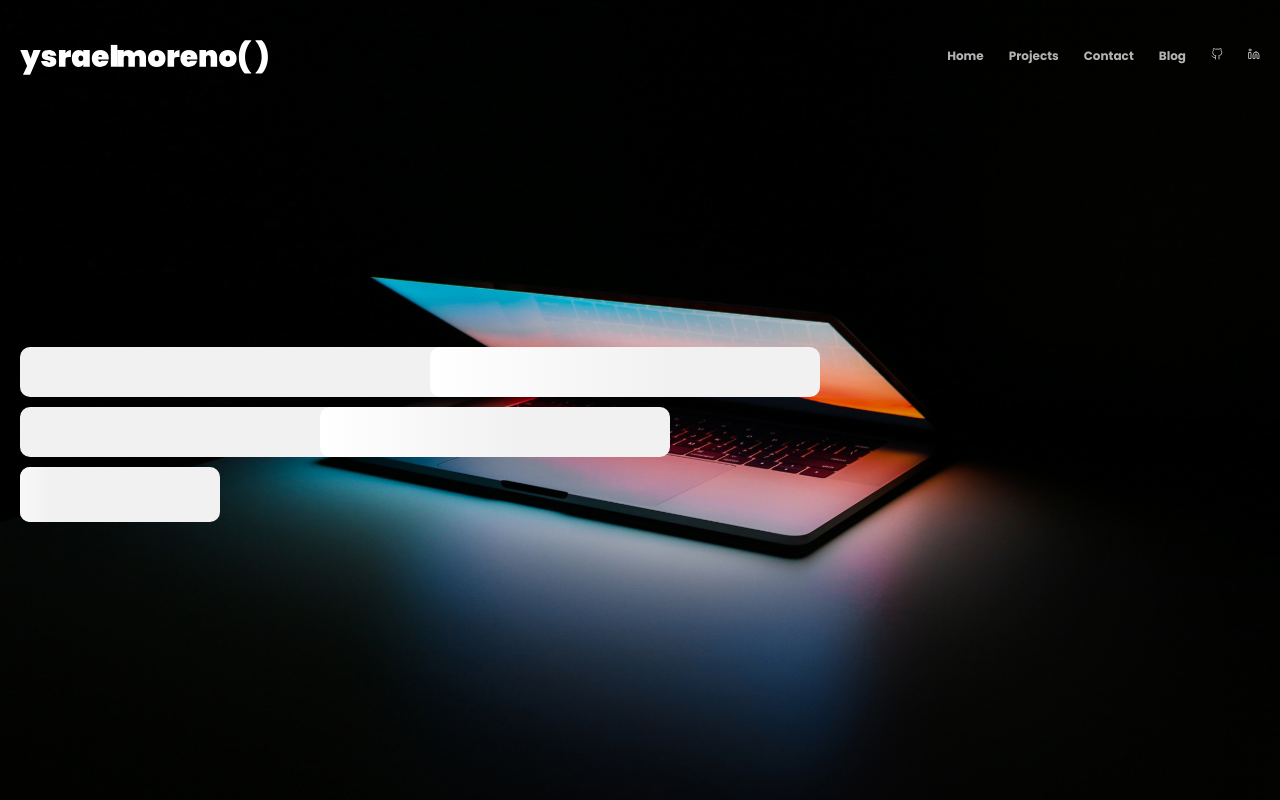
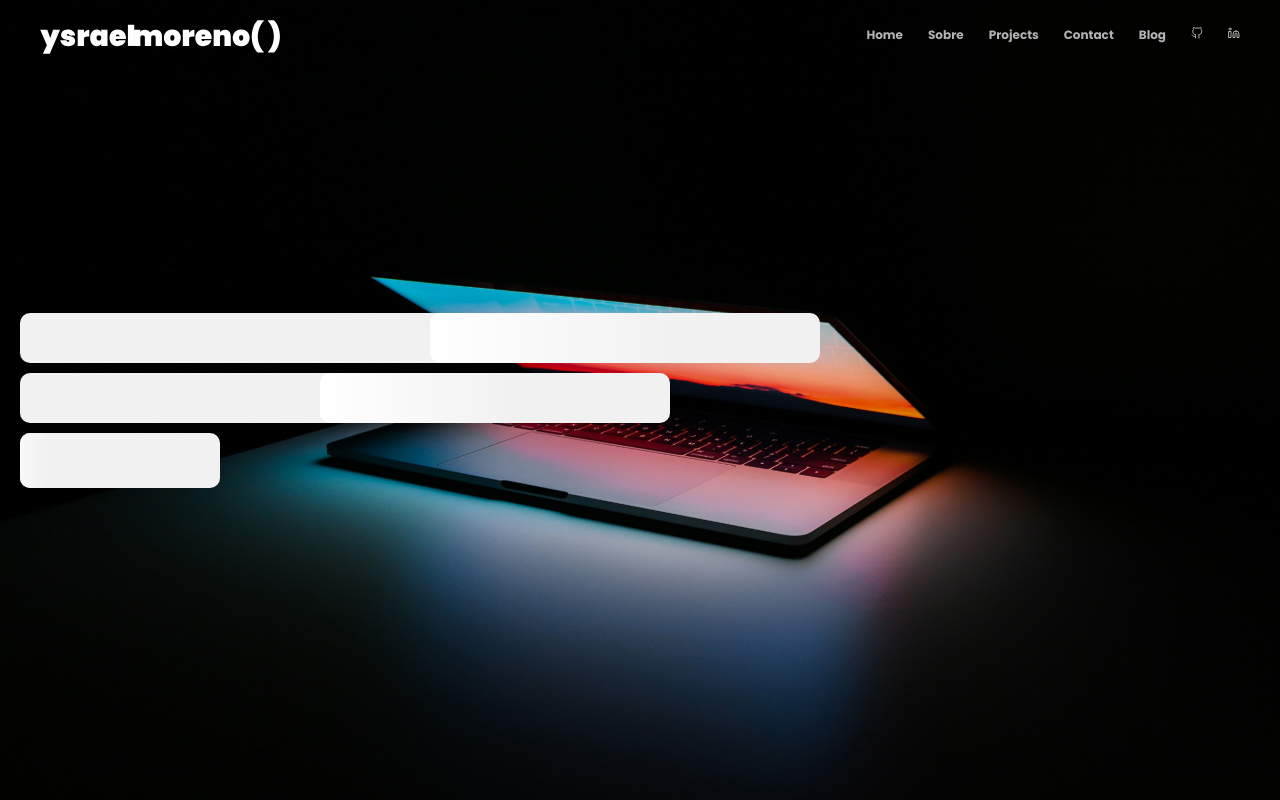
Before and after one commit to ysraelmoreno/my-portfolio, a React (Create React App) app: page / in a window 1280 px wide. Shown: the top 800 px of the page. Built offline with nearby package versions, Linux system fonts and the light colour scheme.

Commit message:
Add header on position fixed

```diff
--- a/src/components/About/index.tsx
+++ b/src/components/About/index.tsx
@@ -41,7 +41,7 @@ function About() {
   const { data, loading } = useQuery(ABOUT_QUERY);
 
   return (
-    <Container>
+    <Container id="about">
       <AboutContainer>
         <ImageContainer>
           {loading ? (
--- a/src/components/Contact/index.tsx
+++ b/src/components/Contact/index.tsx
@@ -19,7 +19,7 @@ function Contact() {
   const { data, loading } = useQuery(SOCIALMEDIA_QUERY);
 
   return (
-    <ContactContainer>
+    <ContactContainer id="contact">
       <Content>
         {loading ? (
           <div>Loading...</div>
--- a/src/components/Experience/index.tsx
+++ b/src/components/Experience/index.tsx
@@ -5,9 +5,11 @@ import TimelineInfo from "./TimelineInfo";
 
 function Experience() {
   return (
-    <Container>
+    <Container id="experience">
       <ExperienceContainer>
         <WorkExperienceInfo>
+          <span>Work Experience</span>
+
           <TimelineInfo
             title="Wordpress Web Developer"
             subtitle="Invento Agency"
@@ -25,9 +27,9 @@ function Experience() {
           />
         </WorkExperienceInfo>
         <Timeline items={["2018", "2020", "2021"]} />
-      </ExperienceContainer>
-      <ExperienceContainer>
         <WorkExperienceInfo>
+          <span>Degrees</span>
+
           <TimelineInfo
             title="Computer Programming"
             subtitle="ETEC Professor Elias Miguel Junior"
@@ -40,7 +42,6 @@ function Experience() {
           />
           <TimelineInfo title="Javascript Web Developing" subtitle="JStack" />
         </WorkExperienceInfo>
-        <Timeline items={["2018", "2020", "2021"]} />
       </ExperienceContainer>
     </Container>
   );
--- a/src/components/Experience/styles.ts
+++ b/src/components/Experience/styles.ts
@@ -14,7 +14,6 @@ export const Container = styled.div`
 `;
 
 export const ExperienceContainer = styled.div`
-  max-width: 720px;
   width: 100%;
   display: flex;
   margin-bottom: 100px;
@@ -25,4 +24,8 @@ export const WorkExperienceInfo = styled.div`
   width: 100%;
   display: flex;
   flex-direction: column;
+
+  span {
+    opacity: 0.5;
+  }
 `;
--- /dev/null
+++ b/src/components/Header/index.tsx
@@ -0,0 +1,29 @@
+import { useState } from "react";
+
+import Logo from "../../assets/logo.svg";
+import Navbar from "../Navbar";
+
+import { HeaderContainer, HeaderContent } from "./styles";
+
+function Header() {
+  const [hasScrolled, setHasScrolled] = useState(false);
+
+  window.addEventListener("scroll", () => {
+    if (window.scrollY >= 40) {
+      setHasScrolled(true);
+    } else {
+      setHasScrolled(false);
+    }
+  });
+
+  return (
+    <HeaderContainer scrolled={hasScrolled}>
+      <HeaderContent>
+        <img src={Logo} alt="Logo" />
+        <Navbar />
+      </HeaderContent>
+    </HeaderContainer>
+  );
+}
+
+export default Header;
--- /dev/null
+++ b/src/components/Header/styles.ts
@@ -0,0 +1,37 @@
+import styled, { css } from "styled-components";
+
+interface HeaderContainerProps {
+  scrolled: boolean;
+}
+
+export const HeaderContainer = styled.header<HeaderContainerProps>`
+  min-height: 70px;
+  display: flex;
+  justify-content: space-between;
+  align-items: center;
+  position: fixed;
+  width: 100vw;
+  z-index: 9999;
+  transition: all 0.3s ease-in-out;
+  img {
+    width: 20%;
+    min-width: 200px;
+  }
+
+  ${(props) =>
+    props.scrolled &&
+    css`
+      background-color: #101010;
+      box-shadow: 0px 0px 10px rgba(0, 0, 0, 0.1);
+    `}
+`;
+
+export const HeaderContent = styled.div`
+  max-width: 1240px;
+  margin: 0 auto;
+  width: 100%;
+  padding: 20px;
+  display: flex;
+  justify-content: space-between;
+  align-items: center;
+`;
--- a/src/components/Intro/index.tsx
+++ b/src/components/Intro/index.tsx
@@ -1,11 +1,10 @@
 import { useQuery, gql } from "@apollo/client";
-import Navbar from "../Navbar";
 import { FiChevronDown } from "react-icons/fi";
 import { StructuredText } from "react-datocms";
-import { Container, Content, ContentContainer, Header } from "./styles";
-import Logo from "../../assets/logo.svg";
+import { Container, Content, ContentContainer } from "./styles";
 import Button from "../Button";
 import LoadingIntroTexts from "./LoadingIntroTexts";
+import Header from "../Header";
 
 function Intro() {
   const HOME_QUERY = gql`
@@ -20,14 +19,10 @@ function Intro() {
   `;
 
   const { data, loading } = useQuery(HOME_QUERY);
-  console.log(data);
   return (
-    <Container>
+    <Container id="home">
+      <Header />
       <ContentContainer>
-        <Header>
-          <img src={Logo} alt="Logo" />
-          <Navbar />
-        </Header>
         <Content>
           {loading ? (
             <LoadingIntroTexts />
--- a/src/components/Intro/styles.ts
+++ b/src/components/Intro/styles.ts
@@ -6,8 +6,6 @@ export const Container = styled.section`
   width: 100%;
   height: 800px;
   max-height: 800px;
-  display: flex;
-  padding: 10px;
 
   background-image: url(${HomeBackground});
   background-repeat: no-repeat;
@@ -19,18 +17,10 @@ export const Container = styled.section`
 export const ContentContainer = styled.div`
   max-width: 1240px;
   width: 100%;
-  margin: 30px auto;
-`;
-
-export const Header = styled.header`
+  height: 100%;
+  margin: 0 auto;
   display: flex;
-  justify-content: space-between;
   align-items: center;
-
-  img {
-    width: 20%;
-    min-width: 200px;
-  }
 `;
 
 export const Content = styled.div`
--- a/src/components/Navbar/index.tsx
+++ b/src/components/Navbar/index.tsx
@@ -9,14 +9,15 @@ function Navbar() {
     <>
       <NavbarContainer>
         <Nav>
-          <NavItem href="#">Home</NavItem>
+          <NavItem href="#home">Home</NavItem>
+          <NavItem href="#about">Sobre</NavItem>
           <NavItem href="#projects">Projects</NavItem>
-          <NavItem href="#">Contact</NavItem>
+          <NavItem href="#contact">Contact</NavItem>
           <NavItem href="#">Blog</NavItem>
-          <NavItem href="#">
+          <NavItem href="https://github.com/ysraelmoreno">
             <FiGithub />
           </NavItem>
-          <NavItem href="#">
+          <NavItem href="https://www.linkedin.com/in/ysrael-moreno-789877160/">
             <FiLinkedin />
           </NavItem>
         </Nav>
@@ -24,14 +25,15 @@ function Navbar() {
 
         <Modal>
           <ModalNavbar>
-            <NavItem href="#">Home</NavItem>
+            <NavItem href="#home">Home</NavItem>
+            <NavItem href="#about">Sobre</NavItem>
             <NavItem href="#projects">Projects</NavItem>
-            <NavItem href="#">Contact</NavItem>
+            <NavItem href="#contact">Contact</NavItem>
             <NavItem href="#">Blog</NavItem>
-            <NavItem href="#">
+            <NavItem href="https://github.com/ysraelmoreno">
               <FiGithub />
             </NavItem>
-            <NavItem href="#">
+            <NavItem href="https://www.linkedin.com/in/ysrael-moreno-789877160/">
               <FiLinkedin />
             </NavItem>
           </ModalNavbar>
--- a/src/components/Tabs/index.tsx
+++ b/src/components/Tabs/index.tsx
@@ -76,7 +76,6 @@ function Tabs({ defaultTab = 0 }: TabsProps) {
     setActiveTab(defaultTab);
   }, [defaultTab]);
 
-  console.log(data);
   return (
     <TabsContainer>
       <TabsItemContainer>
```
